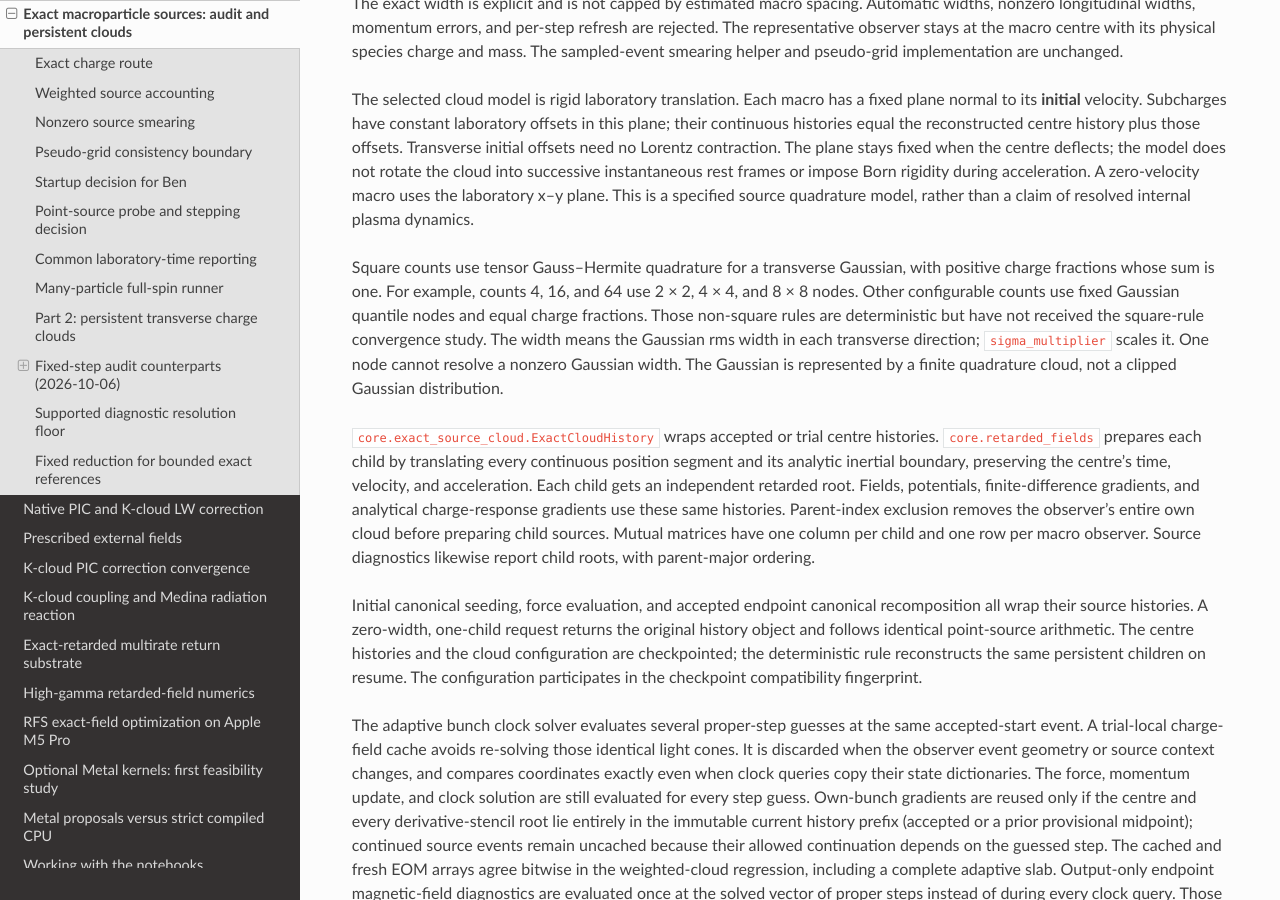
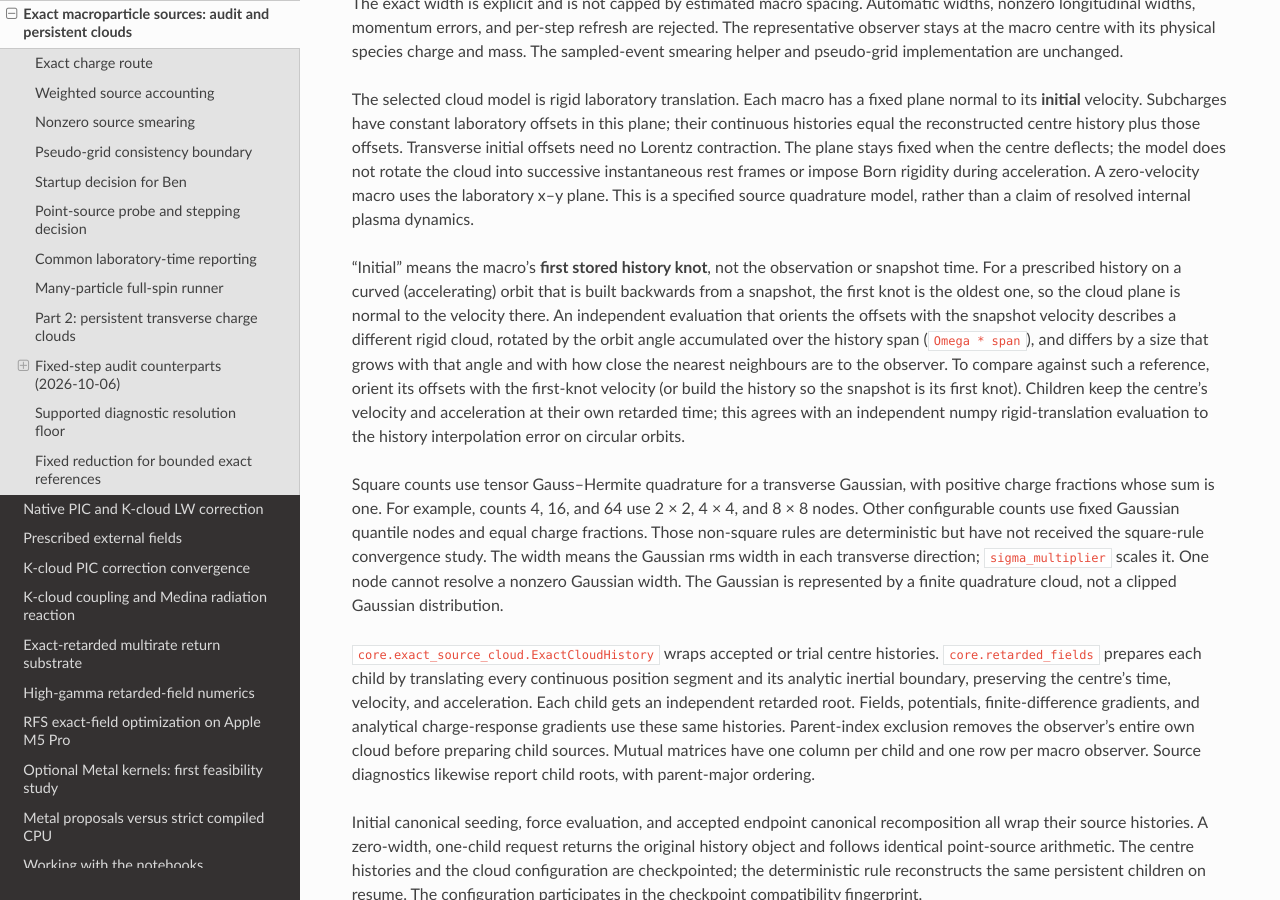
Before and after one commit to benfolsom/LW_integrator, a Sphinx documentation site: the page built from docs/source/exact_macroparticle_sources.rst, in a window 1280 px wide and 900 px high, scrolled down 5798 px. Built offline with Sphinx 7.4.7 and the Read the Docs theme 3.1.0, drawn with Linux system fonts in a browser that asks for light colours; pages that are not in the unit, such as notebooks, are missing from menus.

Commit message:
Pin exact smeared cloud on circular history; define initial velocity

```diff
--- a/docs/source/exact_macroparticle_sources.rst
+++ b/docs/source/exact_macroparticle_sources.rst
@@ -337,6 +337,19 @@ or impose Born rigidity during acceleration. A zero-velocity macro uses the
 laboratory x–y plane. This is a specified source quadrature model, rather than
 a claim of resolved internal plasma dynamics.
 
+"Initial" means the macro's **first stored history knot**, not the observation
+or snapshot time. For a prescribed history on a curved (accelerating) orbit that
+is built backwards from a snapshot, the first knot is the oldest one, so the
+cloud plane is normal to the velocity there. An independent evaluation that
+orients the offsets with the snapshot velocity describes a different rigid cloud,
+rotated by the orbit angle accumulated over the history span (``Omega * span``),
+and differs by a size that grows with that angle and with how close the nearest
+neighbours are to the observer. To compare against such a reference, orient its
+offsets with the first-knot velocity (or build the history so the snapshot is its
+first knot). Children keep the centre's velocity and acceleration at their own
+retarded time; this agrees with an independent numpy rigid-translation evaluation
+to the history interpolation error on circular orbits.
+
 Square counts use tensor Gauss–Hermite quadrature for a transverse Gaussian,
 with positive charge fractions whose sum is one. For example, counts 4, 16,
 and 64 use 2 × 2, 4 × 4, and 8 × 8 nodes. Other configurable counts use fixed
```
Also changed, not shown: CHANGELOG.md (+15 -0 lines), docs/source/recent_changes.rst (+15 -0 lines), 2 other files.
